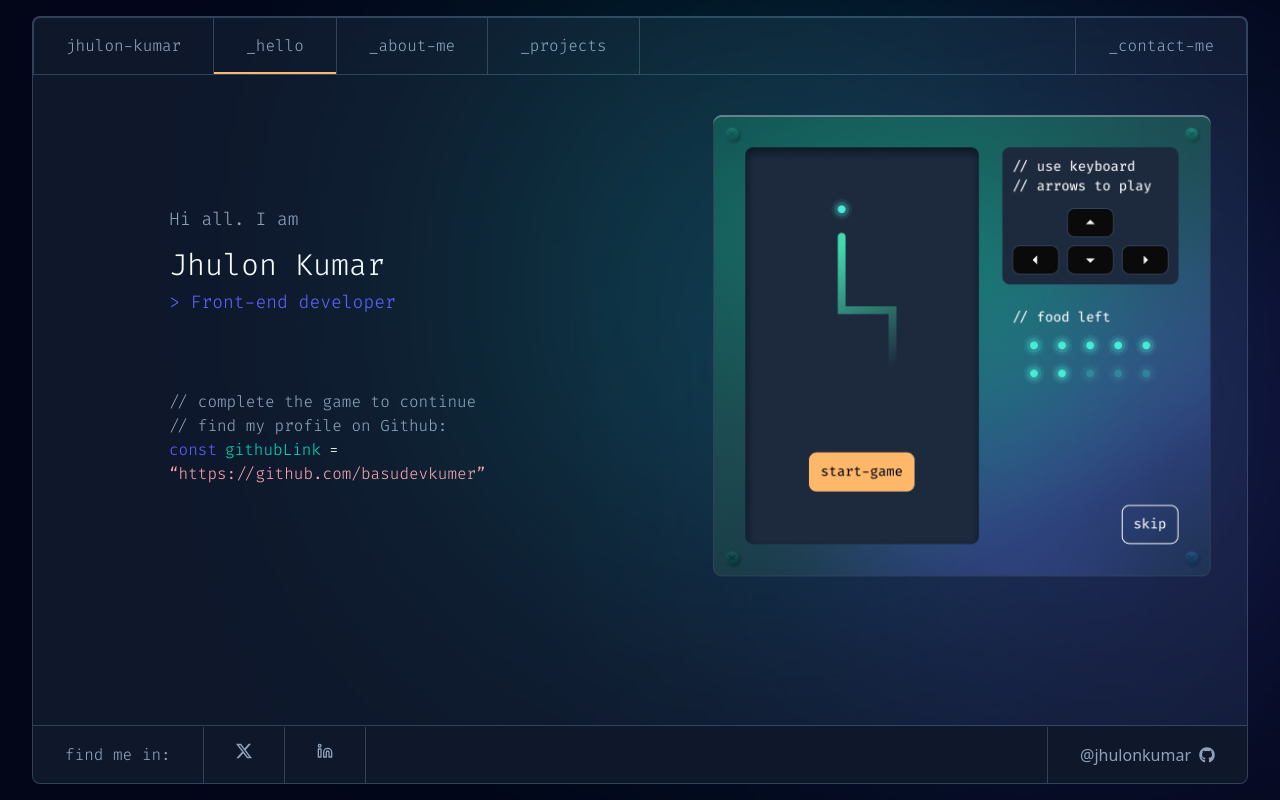
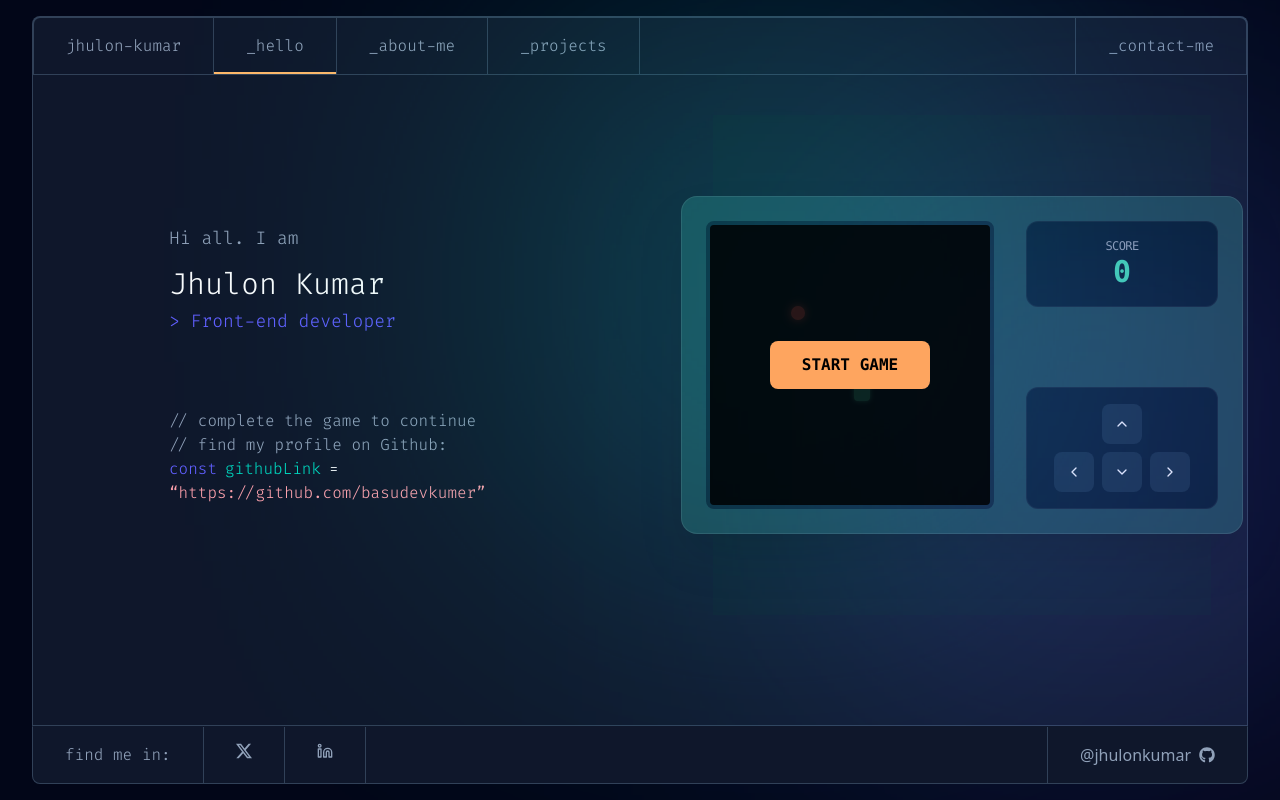
Before and after one commit to basudevkumer/jhulon-kumar-portfolio, a React (Vite) app: page / in a window 1280 px wide. Built offline with nearby package versions, Linux system fonts and the light colour scheme.

Commit message:
add: in home page added right side snake game

```diff
--- a/package.json
+++ b/package.json
@@ -13,6 +13,7 @@
     "@hookform/resolvers": "^5.2.2",
     "@tailwindcss/vite": "^4.1.18",
     "@tanstack/react-virtual": "^3.13.18",
+    "framer-motion": "^12.34.0",
     "react": "^19.2.0",
     "react-dom": "^19.2.0",
     "react-hook-form": "^7.71.1",
--- /dev/null
+++ b/src/component/commonComponent/SnakeGame.jsx
@@ -0,0 +1,170 @@
+import React, { useState, useEffect, useRef } from "react";
+import { LuChevronUp, LuChevronDown, LuChevronLeft, LuChevronRight } from "react-icons/lu";
+
+const GRID_SIZE = 18;
+const CELL_SIZE = 16; // প্রতিটি ঘরের সাইজ ১৬ পিক্সেল
+
+const SnakeGame = () => {
+  // ১. সকল স্টেট
+  const [snake, setSnake] = useState([[9, 8], [9, 9], [9, 10]]);
+  const [food, setFood] = useState([5, 5]);
+  const [direction, setDirection] = useState("UP");
+  const [isStarted, setIsStarted] = useState(false);
+  const [gameOver, setGameOver] = useState(false);
+  const [score, setScore] = useState(0);
+
+  // ২. রিফ (Ref) ব্যবহার করা হয়েছে যাতে ইন্টারভ্যাল সবসময় লেটেস্ট ডাটা পায়
+  const gameLoopRef = useRef();
+  const directionRef = useRef("UP");
+
+  // ডিরেকশন পরিবর্তন হ্যান্ডেল করা
+  const changeDirection = (newDir) => {
+    const opposites = { UP: "DOWN", DOWN: "UP", LEFT: "RIGHT", RIGHT: "LEFT" };
+    if (newDir !== opposites[directionRef.current]) {
+      setDirection(newDir);
+      directionRef.current = newDir;
+    }
+  };
+
+  // ৩. গেমের মূল লজিক ফাংশন
+  const moveSnake = () => {
+    setSnake((prevSnake) => {
+      const head = [...prevSnake[0]];
+      const currentDir = directionRef.current;
+
+      if (currentDir === "UP") head[1] -= 1;
+      if (currentDir === "DOWN") head[1] += 1;
+      if (currentDir === "LEFT") head[0] -= 1;
+      if (currentDir === "RIGHT") head[0] += 1;
+
+      // কলাইশন চেক (দেয়াল)
+      if (head[0] < 0 || head[0] >= GRID_SIZE || head[1] < 0 || head[1] >= GRID_SIZE) {
+        setGameOver(true);
+        return prevSnake;
+      }
+
+      // কলাইশন চেক (নিজের শরীর)
+      for (let segment of prevSnake) {
+        if (head[0] === segment[0] && head[1] === segment[1]) {
+          setGameOver(true);
+          return prevSnake;
+        }
+      }
+
+      const newSnake = [head, ...prevSnake];
+
+      // খাবার খাওয়া চেক
+      if (head[0] === food[0] && head[1] === food[1]) {
+        setScore(s => s + 1);
+        // নতুন খাবার তৈরি
+        setFood([
+          Math.floor(Math.random() * GRID_SIZE),
+          Math.floor(Math.random() * GRID_SIZE)
+        ]);
+      } else {
+        newSnake.pop(); // লেজ কেটে ফেলা (যদি খাবার না খায়)
+      }
+
+      return newSnake;
+    });
+  };
+
+  // ৪. ইন্টারভ্যাল কন্ট্রোল
+  useEffect(() => {
+    if (isStarted && !gameOver) {
+      gameLoopRef.current = setInterval(moveSnake, 150);
+    } else {
+      clearInterval(gameLoopRef.current);
+    }
+    return () => clearInterval(gameLoopRef.current);
+  }, [isStarted, gameOver, food]); // food এখানে রাখা হয়েছে যাতে খাবারের পজিশন আপডেট হলে লুপ ঠিক থাকে
+
+  // ৫. কিবোর্ড ইনপুট
+  useEffect(() => {
+    const handleKeyDown = (e) => {
+      if (e.key === "ArrowUp") changeDirection("UP");
+      if (e.key === "ArrowDown") changeDirection("DOWN");
+      if (e.key === "ArrowLeft") changeDirection("LEFT");
+      if (e.key === "ArrowRight") changeDirection("RIGHT");
+    };
+    window.addEventListener("keydown", handleKeyDown);
+    return () => window.removeEventListener("keydown", handleKeyDown);
+  }, []);
+
+  const resetGame = () => {
+    setSnake([[9, 8], [9, 9], [9, 10]]);
+    setFood([5, 5]);
+    setDirection("UP");
+    directionRef.current = "UP";
+    setGameOver(false);
+    setIsStarted(true);
+    setScore(0);
+  };
+
+  return (
+    <div className="flex flex-col items-center justify-center bg-[#0d1b2a] p-4 font-mono min-h-[500px]">
+      <div className="bg-[#1b434d] p-6 rounded-2xl shadow-2xl border border-white/10 flex flex-col md:flex-row gap-8">
+
+        <div
+          className="relative bg-[#011627] border-4 border-[#0a1e2f] rounded-lg overflow-hidden shadow-inner"
+          style={{ width: GRID_SIZE * CELL_SIZE, height: GRID_SIZE * CELL_SIZE }}
+        >
+          {/* সাপ */}
+          {snake.map((s, i) => (
+            <div key={i} className="absolute bg-[#43d9ad] rounded-sm"
+              style={{
+                width: CELL_SIZE, height: CELL_SIZE,
+                left: s[0] * CELL_SIZE, top: s[1] * CELL_SIZE,
+                boxShadow: "0 0 5px #43d9ad",
+                opacity: 1 - i * 0.05
+              }}
+            />
+          ))}
+
+
+          <div className="absolute bg-[#ff5f5f] rounded-full"
+            style={{
+              width: CELL_SIZE - 2, height: CELL_SIZE - 2,
+              left: food[0] * CELL_SIZE + 1, top: food[1] * CELL_SIZE + 1,
+              boxShadow: "0 0 10px #ff5f5f"
+            }}
+          />
+
+
+          {(!isStarted || gameOver) && (
+            <div className="absolute inset-0 bg-black/80 flex flex-col items-center justify-center z-50">
+              {gameOver && <h2 className="text-[#ff5f5f] text-2xl font-bold mb-4 animate-pulse">GAME OVER</h2>}
+              <button
+                onClick={resetGame}
+                className="bg-[#fea55f] text-black px-8 py-3 rounded-lg font-bold hover:bg-[#ffb37a] transition-all transform active:scale-95"
+              >
+                {gameOver ? "TRY AGAIN" : "START GAME"}
+              </button>
+            </div>
+          )}
+        </div>
+
+
+        <div className="flex flex-col justify-between w-48">
+          <div className="text-center bg-[#011627] p-4 rounded-xl border border-white/5 mb-4">
+            <p className="text-gray-400 text-xs uppercase tracking-tighter">Score</p>
+            <h3 className="text-[#43d9ad] text-3xl font-bold">{score}</h3>
+          </div>
+
+          <div className="bg-[#011627] p-4 rounded-xl border border-white/5">
+            <div className="grid grid-cols-3 gap-2 mx-auto w-fit">
+              <div />
+              <button onClick={() => changeDirection("UP")} className="p-3 bg-[#112a3d] rounded-lg text-white hover:bg-[#1b434d]"><LuChevronUp /></button>
+              <div />
+              <button onClick={() => changeDirection("LEFT")} className="p-3 bg-[#112a3d] rounded-lg text-white hover:bg-[#1b434d]"><LuChevronLeft /></button>
+              <button onClick={() => changeDirection("DOWN")} className="p-3 bg-[#112a3d] rounded-lg text-white hover:bg-[#1b434d]"><LuChevronDown /></button>
+              <button onClick={() => changeDirection("RIGHT")} className="p-3 bg-[#112a3d] rounded-lg text-white hover:bg-[#1b434d]"><LuChevronRight /></button>
+            </div>
+          </div>
+        </div>
+      </div>
+    </div>
+  );
+};
+
+export default SnakeGame;
--- a/src/component/home/Index.jsx
+++ b/src/component/home/Index.jsx
@@ -1,6 +1,8 @@
 import React from "react";
 import Container from "../commonComponent/Container";
 import allImages from "@/helper/ImageProvider";
+import SnakeGame from "../commonComponent/SnakeGame";
+
 
 const Hello = () => {
   const { hello_pages_Image } = allImages;
@@ -44,13 +46,7 @@ const Hello = () => {
             </div>
           </div>
           <div className=" relative  ">
-            <figure className="relative hidden lg:block">
-              <img
-                src={hello_pages_Image}
-                alt="hello_bannar_Image"
-                className="!z-20 relative  h-[px]"
-              />
-            </figure>
+            <SnakeGame/>
 
             <div className="bg-teal_400 w-[150px] h-[150px] top-[-290px] left-10  lg:w-[400px] lg:h-[400px]  md:w-[350px] md:h-[350px]   blur-[174px] opacity-50 md:opacity-40  absolute sm:w-[250px] sm:h-[250px]  sm:top-[-330px] sm:left-[20px] md:top-[-400px] md:left-[0px] lg:top-[-30px] lg:left-[-140px]   z-10 sm:block"></div>
             <div className="bg-indigo_500 w-[150px] h-[150px] top-[-170px] left-[70px] lg:w-[400px] lg:h-[400px]   md:w-[350px] md:h-[350px]  blur-[174px] opacity-75  md:opacity-40 absolute  sm:w-[250px] sm:h-[250px]    absolute sm:top-[-130px]    sm:left-[210px] md:top-[-150px] md:left-[250px] lg:top-[120px] lg:left-[180px]  z-10 "></div>
```
Also changed, not shown: src/index.css (+7 -0 lines), 1 other file (tests, documents, lock files or other folders).
